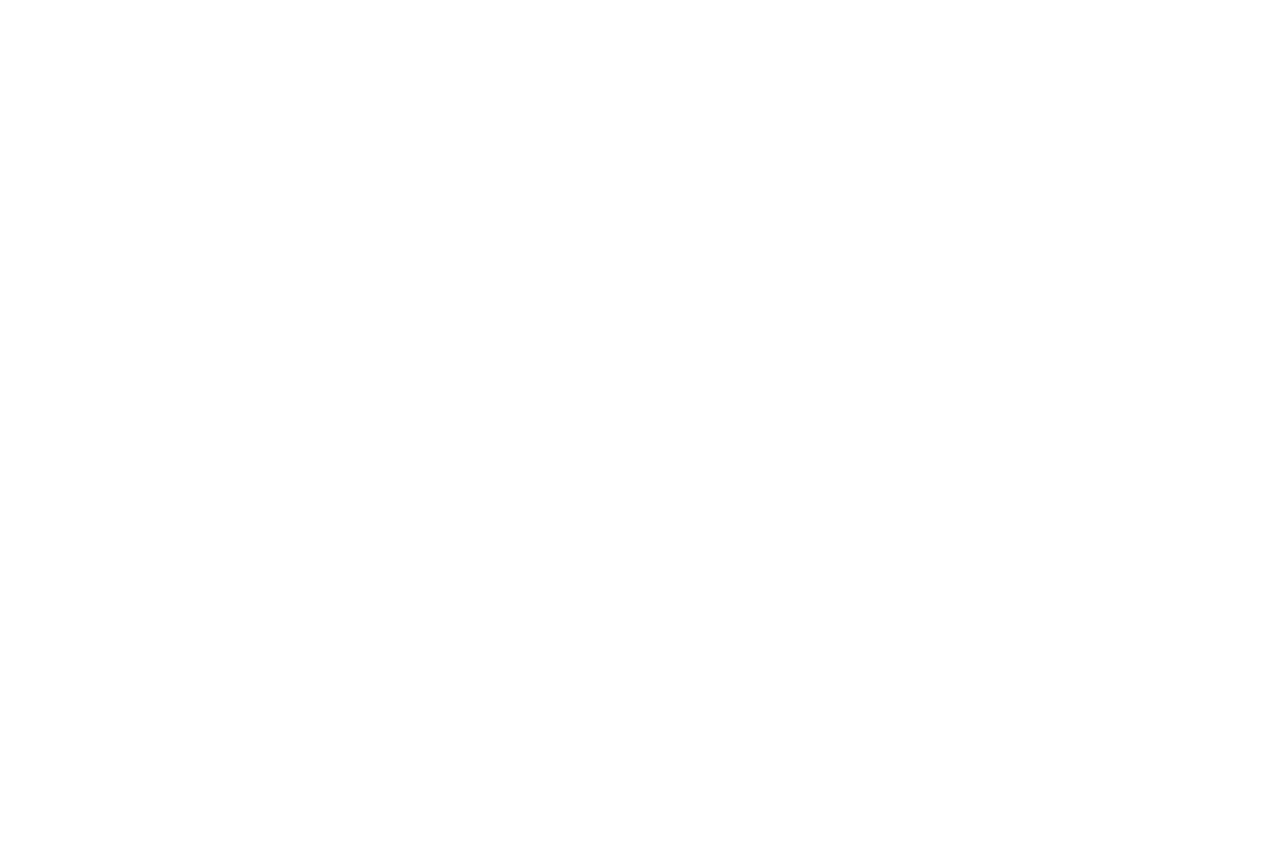
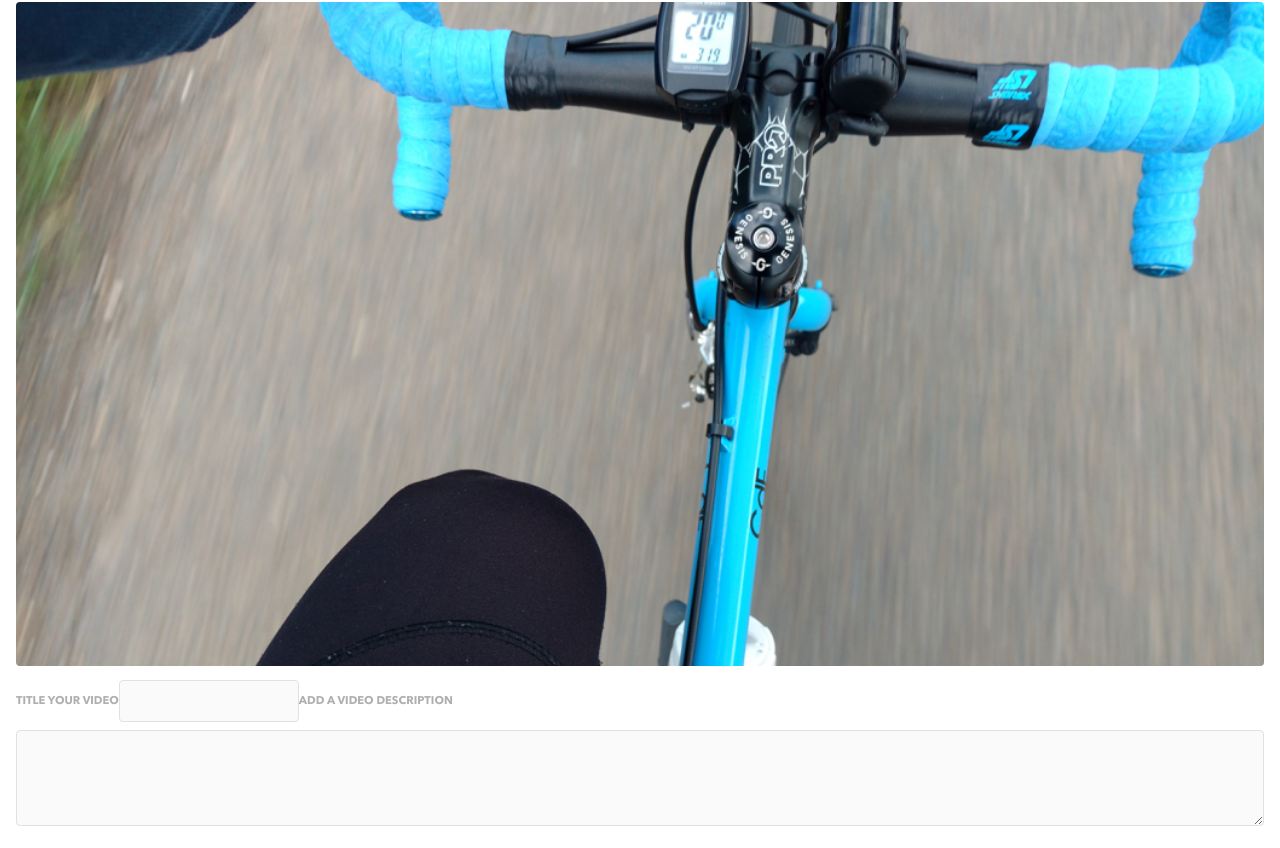
Before and after one commit to alisapromthep/alisa-promthep-brainflix, a React (Create React App) app: page /upload in a window 1280 px wide. Shown: the part 157-1005 px from the top of the page. Before the commit the page ends 800 px from the top, so only its background shows below. Built offline with nearby package versions, Linux system fonts and the light colour scheme.

Commit message:
created form mixin for styling consistency, created upload form, refractor comment form (to include mixin)

```diff
--- a/src/components/CommentForm/CommentForm.scss
+++ b/src/components/CommentForm/CommentForm.scss
@@ -36,11 +36,7 @@
     }
 
     &__label {
-        color: $primary_silver;
-        text-transform: uppercase;
-        font-size: 0.7rem;
-        font-weight: 700;
-        margin-bottom: 1rem;
+        @include form-label-format;
 
         @include tablet {
             flex-grow: 1;
@@ -48,14 +44,10 @@
     }
 
     &__input {
-        border-radius: 4px;
-        padding: 0.75rem;
-        width: 100%;
-        height: 6rem;
-        background-color: $secondary_alabaster;
-        border: 1px solid $secondary_mercury;
-        font-family: "AvenirNext LT Pro";
-        margin-top: 0.5rem;
+        @include form-input-format;
+        @include form-input-large;
+
+
 
         @include tablet {
             height: 2.5rem;
--- a/src/components/UploadForm/UploadForm.js
+++ b/src/components/UploadForm/UploadForm.js
@@ -1,16 +1,20 @@
 import React from 'react';
+import './UploadForm.scss';
 
 function UploadForm(props) {
     return (
-        <main className='upload'>
-            <h1> Upload Video </h1>
-            <div className='upload__thumbnail-container'>
-                <p> video thumbnail </p>
-                <img/>
-            </div>
+        <form className='uploadform'>
+            <label className='uploadform__label'>
+                title your video
+                <input className='uploadform__input' type='text' />
+            </label>
+            <label className='uploadform__label'>
+                add a video description
+                <textarea className='uploadform__input uploadform__input--large' type='text' />
+            </label>
 
 
-        </main>
+        </form>
     );
 }
 
--- a/src/components/UploadForm/UploadForm.scss
+++ b/src/components/UploadForm/UploadForm.scss
@@ -0,0 +1,19 @@
+@use '../../styles/partials/mixins' as *;
+@use '../../styles/partials/color' as *;
+
+.uploadform {
+
+
+    &__label {
+        @include form-label-format;
+    }
+
+    &__input {
+        @include form-input-format;
+
+        &--large {
+            @include form-input-large;
+        }
+    }
+
+}
--- a/src/pages/UploadPage/UploadPage.js
+++ b/src/pages/UploadPage/UploadPage.js
@@ -1,9 +1,18 @@
 import React from 'react';
+import './UploadPage.scss';
 import UploadForm from '../../components/UploadForm/UploadForm';
+import UploadPreview from '../../assets/images/Upload-video-preview.jpg';
 
 function UploadPage(props) {
     return (
-        <UploadForm />
+        <main className='upload'>
+            <h1> Upload Video </h1>
+            <div className='upload__thumbnail-container'>
+                <p> video thumbnail </p>
+                <img className='upload__thumbnail-img' src={UploadPreview} alt='first person view of a biker looking down'/>
+            </div>
+            <UploadForm />
+        </main>
     );
 }
 
--- a/src/pages/UploadPage/UploadPage.scss
+++ b/src/pages/UploadPage/UploadPage.scss
@@ -0,0 +1,17 @@
+@use '../../styles/partials/mixins' as *;
+@use '../../styles/partials/color' as *;
+
+.upload {
+
+    @include mobile-padding;
+    @include divider;
+    border-bottom: none;
+
+    &__thumbnail {
+
+        &-img {
+            width: 100%;
+            border-radius: 4px;
+        }
+    }
+}
--- a/src/styles/partials/_mixins.scss
+++ b/src/styles/partials/_mixins.scss
@@ -60,3 +60,25 @@
     border-bottom: 1px solid $secondary_mercury;
 
 }
+
+@mixin form-label-format {
+    color: $primary_silver;
+    text-transform: uppercase;
+    font-size: 0.7rem;
+    font-weight: 700;
+    margin-bottom: 1rem;
+}
+
+@mixin form-input-format {
+    border-radius: 4px;
+    padding: 0.75rem;
+    background-color: $secondary_alabaster;
+    border: 1px solid $secondary_mercury;
+    font-family: "AvenirNext LT Pro";
+    margin-top: 0.5rem;
+}
+
+@mixin form-input-large {
+    width: 100%;
+    height: 6rem;
+}
```
